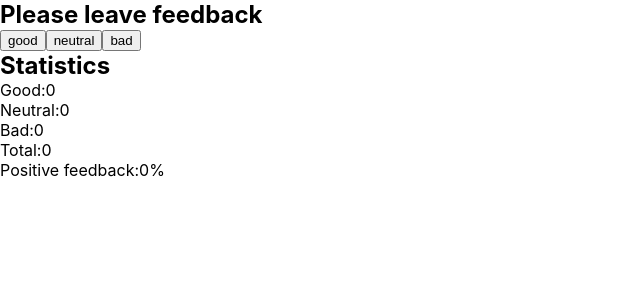
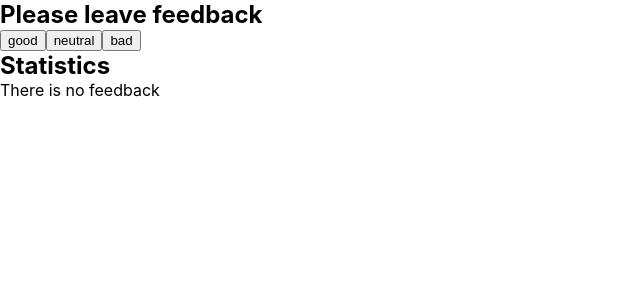
Before and after one commit to morce-dev/goit-react-hw-02-feedback, a React (Create React App) app: page / in a window 1280 px wide. Shown: the top 300 px of the page, without its empty margins (0-640 px from the left). Built offline with nearby package versions, Linux system fonts and the light colour scheme.

Commit message:
Update App.jsx

```diff
--- a/src/components/App.jsx
+++ b/src/components/App.jsx
@@ -2,6 +2,7 @@ import { Component } from 'react';
 import { Statistics } from './Statistics/Statistics';
 import { FeedbackOptions } from './FeedbackOptions/FeedbackOptions';
 import { Section } from './Section/Section';
+import { Notification } from './Notification/Notification';
 
 export class App extends Component {
   state = {
@@ -44,6 +45,7 @@ export class App extends Component {
           />
         </Section>
         <Section title="Statistics">
+          {total > 0 ? (
             <Statistics
               good={good}
               neutral={neutral}
@@ -51,6 +53,9 @@ export class App extends Component {
               total={total}
               percentage={percentage}
             />
+          ) : (
+            <Notification message="There is no feedback" />
+          )}
         </Section>
       </>
     );
```
Lines whose indentation alone changed are shown as unchanged.
